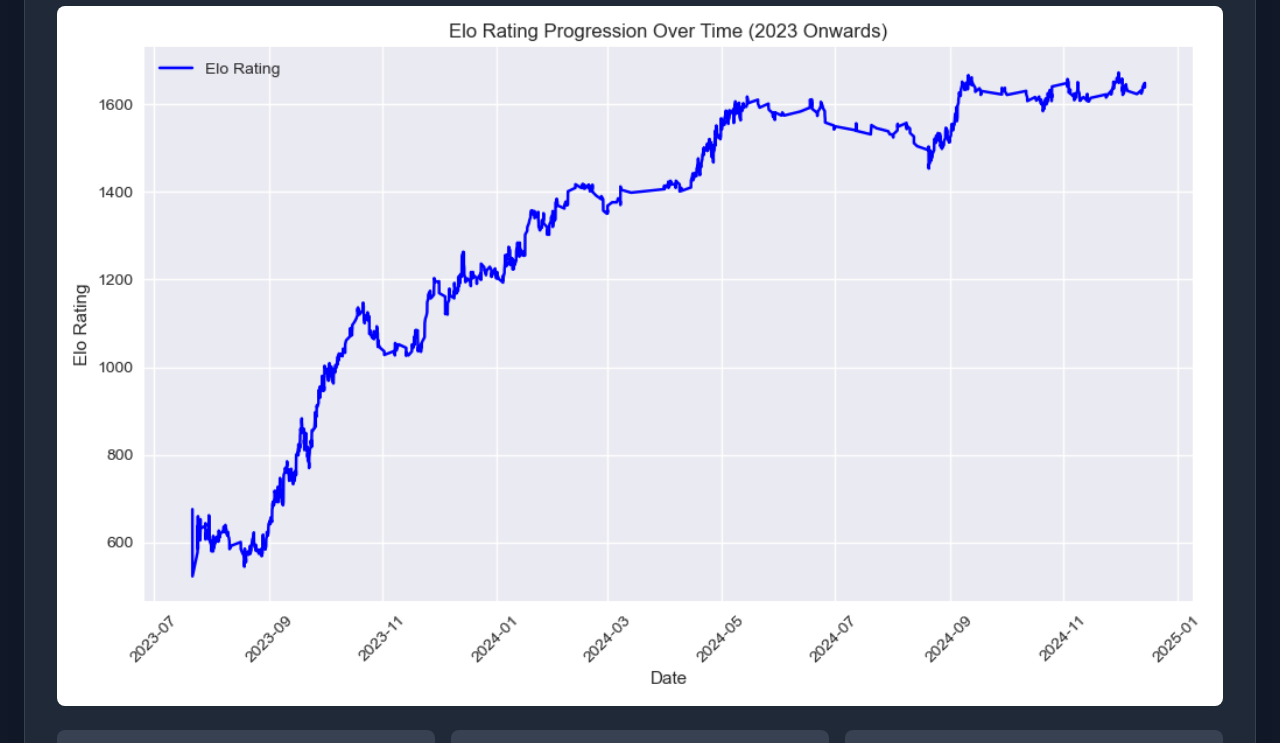
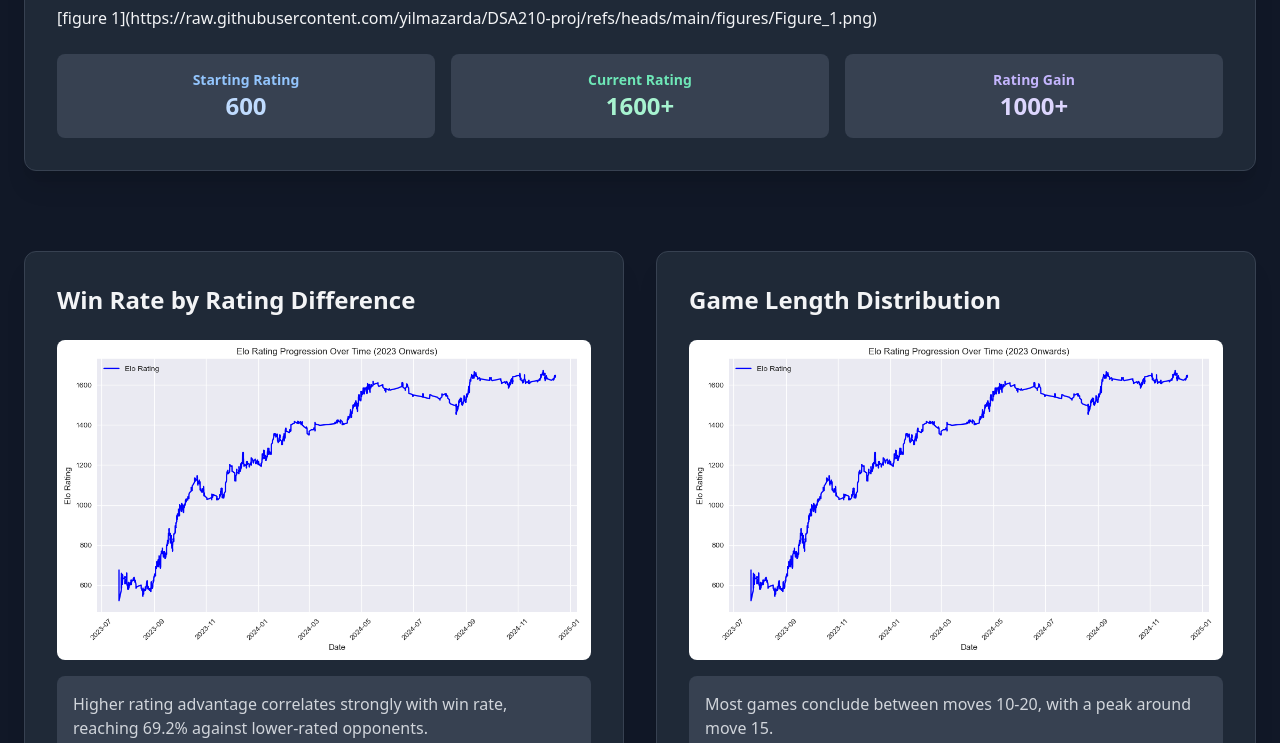
Before and after one commit to yilmazarda/DSA210-proj, a plain HTML site: page index.html in a window 1280 px wide. Shown: the part 471-1214 px from the top of the page. Drawn offline with nearby package versions, Linux system fonts and the light colour scheme.

Commit message:
Update index.html

```diff
--- a/index.html
+++ b/index.html
@@ -47,7 +47,7 @@
                 <div class="p-8">
                     <h2 class="text-3xl font-bold text-gray-100 mb-6">Rating Progression</h2>
                     <div class="aspect-w-16 aspect-h-9">
-                        <img src="./figures/figure_7.png" alt="Elo rating progression" class="w-full rounded-lg object-cover">
+                        [figure 1](https://raw.githubusercontent.com/yilmazarda/DSA210-proj/refs/heads/main/figures/Figure_1.png)
                     </div>
                     <div class="mt-6 grid grid-cols-1 md:grid-cols-3 gap-4 text-center">
                         <div class="p-4 bg-gray-700 rounded-lg">
```
